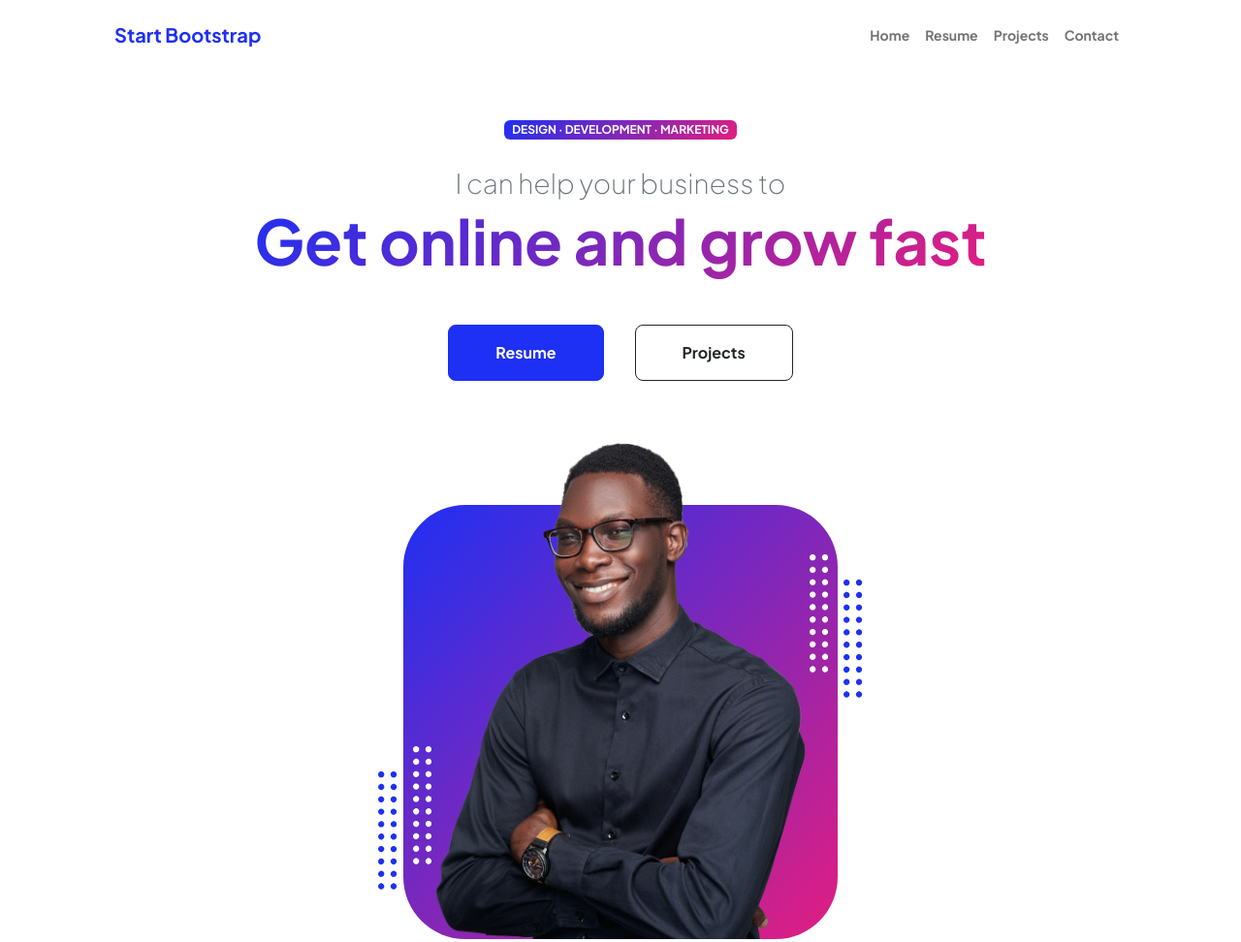
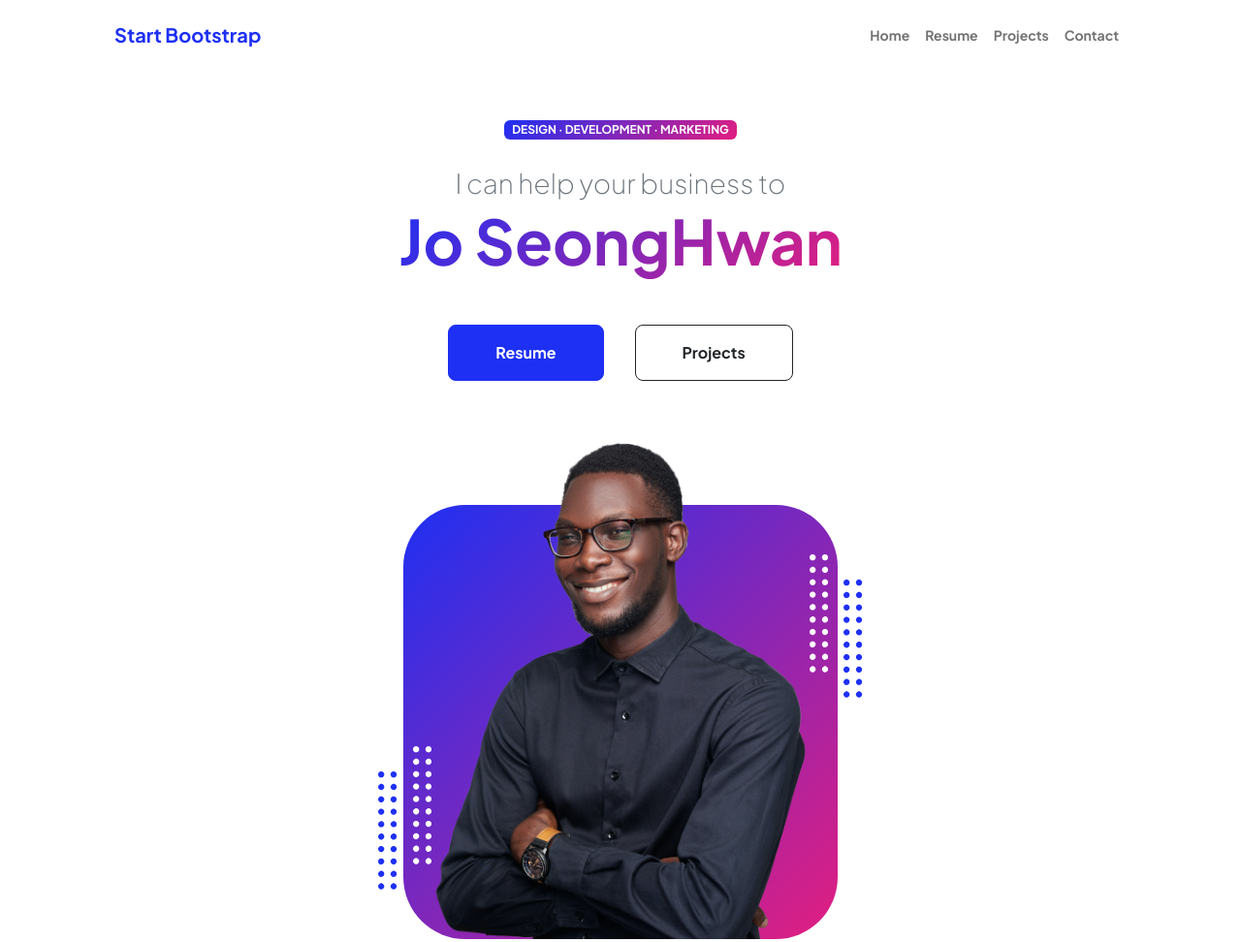
Before and after one commit to jamonggg2/jamonggg2.github.io, a plain HTML site: page index.html in a window 1280 px wide. Shown: the top 972 px of the page at 97% size. Drawn offline with nearby package versions, Linux system fonts and the light colour scheme.

Commit message:
메인 글자 바꾸기 테스트

```diff
--- a/index.html
+++ b/index.html
@@ -43,7 +43,7 @@
                             <div class="text-center text-xxl-start">
                                 <div class="badge bg-gradient-primary-to-secondary text-white mb-4"><div class="text-uppercase">Design &middot; Development &middot; Marketing</div></div>
                                 <div class="fs-3 fw-light text-muted">I can help your business to</div>
-                                <h1 class="display-3 fw-bolder mb-5"><span class="text-gradient d-inline">Get online and grow fast</span></h1>
+                                <h1 class="display-3 fw-bolder mb-5"><span class="text-gradient d-inline">Jo SeongHwan</span></h1>
                                 <div class="d-grid gap-3 d-sm-flex justify-content-sm-center justify-content-xxl-start mb-3">
                                     <a class="btn btn-primary btn-lg px-5 py-3 me-sm-3 fs-6 fw-bolder" href="resume.html">Resume</a>
                                     <a class="btn btn-outline-dark btn-lg px-5 py-3 fs-6 fw-bolder" href="projects.html">Projects</a>
```
